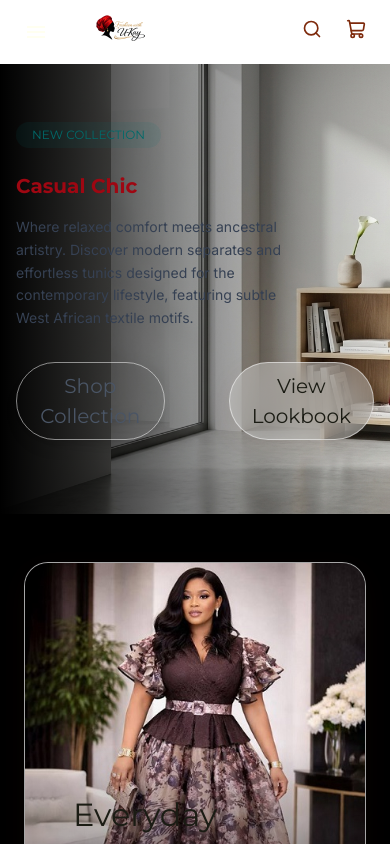
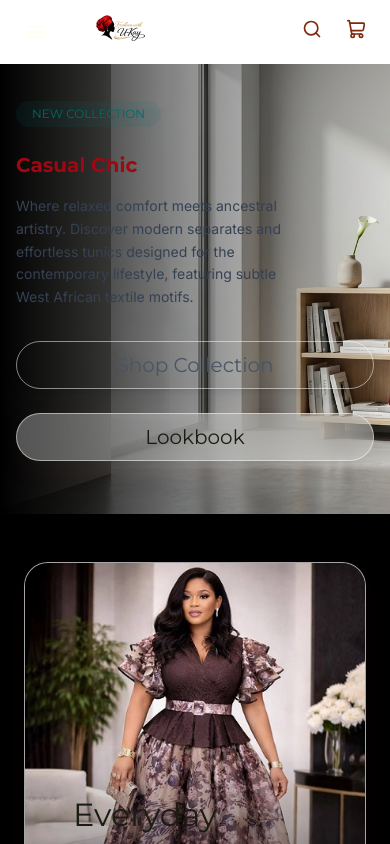
Before and after one commit to EmmanueAka/youkay_fashion, a Next.js app: page /casual in a window 390 px wide. Shown: the top 844 px of the page. Built offline with nearby package versions, Linux system fonts and the light colour scheme; no server answers; the database is empty.

Commit message:
update ui for hero section

```diff
--- a/app/casual/Hero.tsx
+++ b/app/casual/Hero.tsx
@@ -13,9 +13,9 @@ const Hero = () => {
 					<span className='bg-tertiary/10 text-tertiary px-4 py-1 rounded-full font-label-sm text-label-sm inline-block mb-6'>NEW COLLECTION</span>
 					<div className='w-70 md:w-full'>
 						<h1 className='md:font-display-lg font-bold sm:text-display-lg text-xl mb-4 text-red-800'>Casual Chic</h1>
-						<p className='sm:flex sm:font-body-lg sm:text-body-lg text-sm text-gray-700 mb-8 leading-relaxed'>Where relaxed comfort meets ancestral artistry. Discover modern separates and effortless tunics designed for the contemporary lifestyle, featuring subtle West African textile motifs.</p>
+						<p className='sm:flex sm:font-body-lg sm:text-body-lg text-[14px] text-gray-700 mb-8 leading-relaxed'>Where relaxed comfort meets ancestral artistry. Discover modern separates and effortless tunics designed for the contemporary lifestyle, featuring subtle West African textile motifs.</p>
 					</div>
-					<div className='flex sm:gap-4 gap-16 mb-4'>
+					<div className='flex flex-col md:flex-row  md:gap-4 gap-6 mb-4 '>
 						<button
 							onClick={() => {
 								const el = document.getElementById('collection')
@@ -23,7 +23,7 @@ const Hero = () => {
 							}
 						}
 							className='shimmer-btn text-gray-600 hover:text-white px-4 py-2 sm:px-8 sm:py-4 rounded-full hover:bg-primary font-title-md text-title-md cursor-pointer shadow-lg transition-transform active:scale-95'>	Shop Collection</button>
-						<button className='glass-panel hover:scale-110 duration-700 px-4 py-2  sm:px-8 sm:py-4 rounded-full  font-title-md text-title-md text-on-surface shadow-lg active:scale-95 cursor-pointer hover:bg-white transition-all'>View Lookbook</button>
+						<button className='glass-panel hover:scale-105 duration-700 px-4 py-2  sm:px-8 sm:py-4 rounded-full  font-title-md text-title-md text-on-surface shadow-lg active:scale-95 cursor-pointer hover:bg-white transition-all'>Lookbook</button>
 					</div>
 				</div>
 			</div>
```
